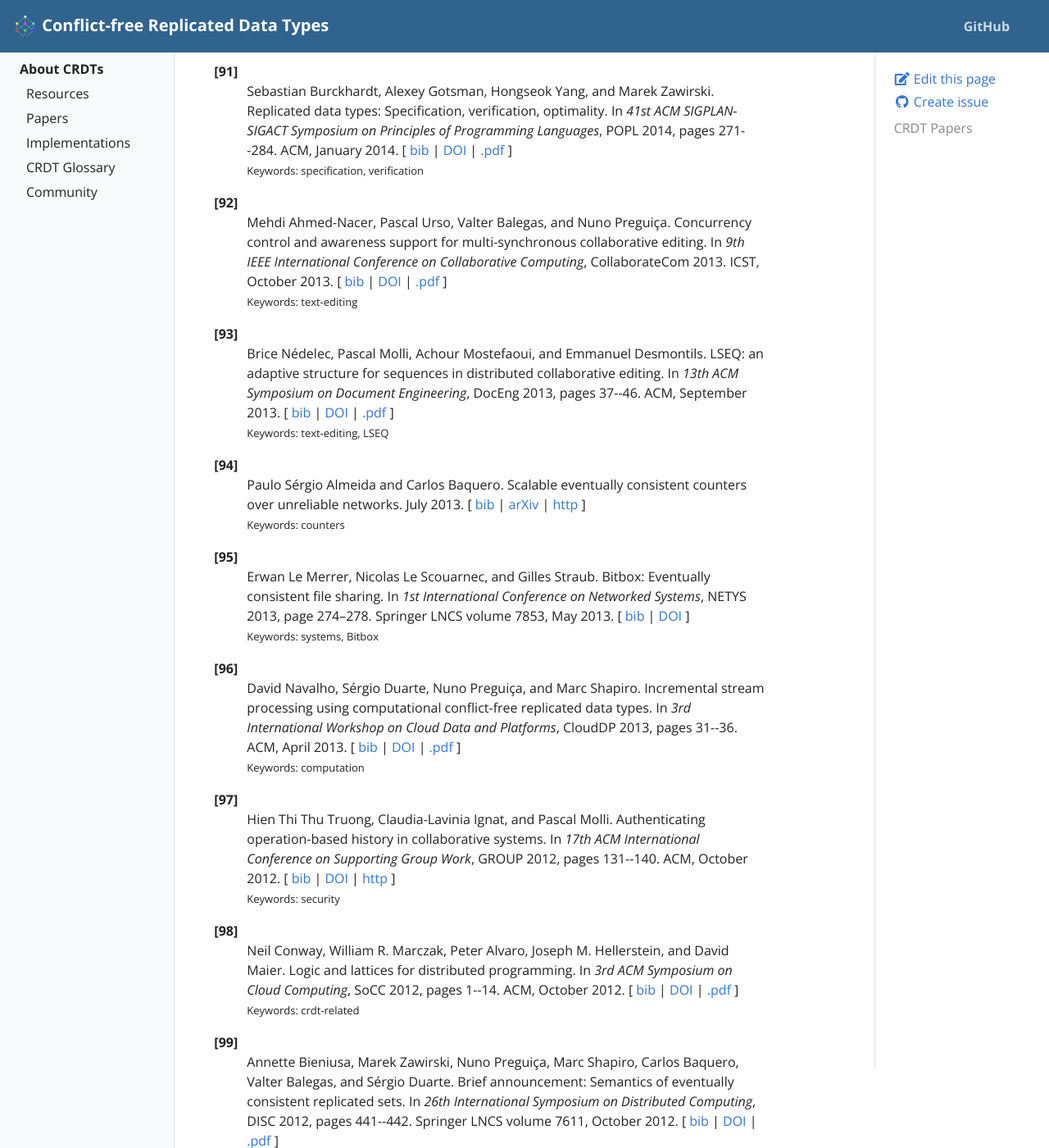
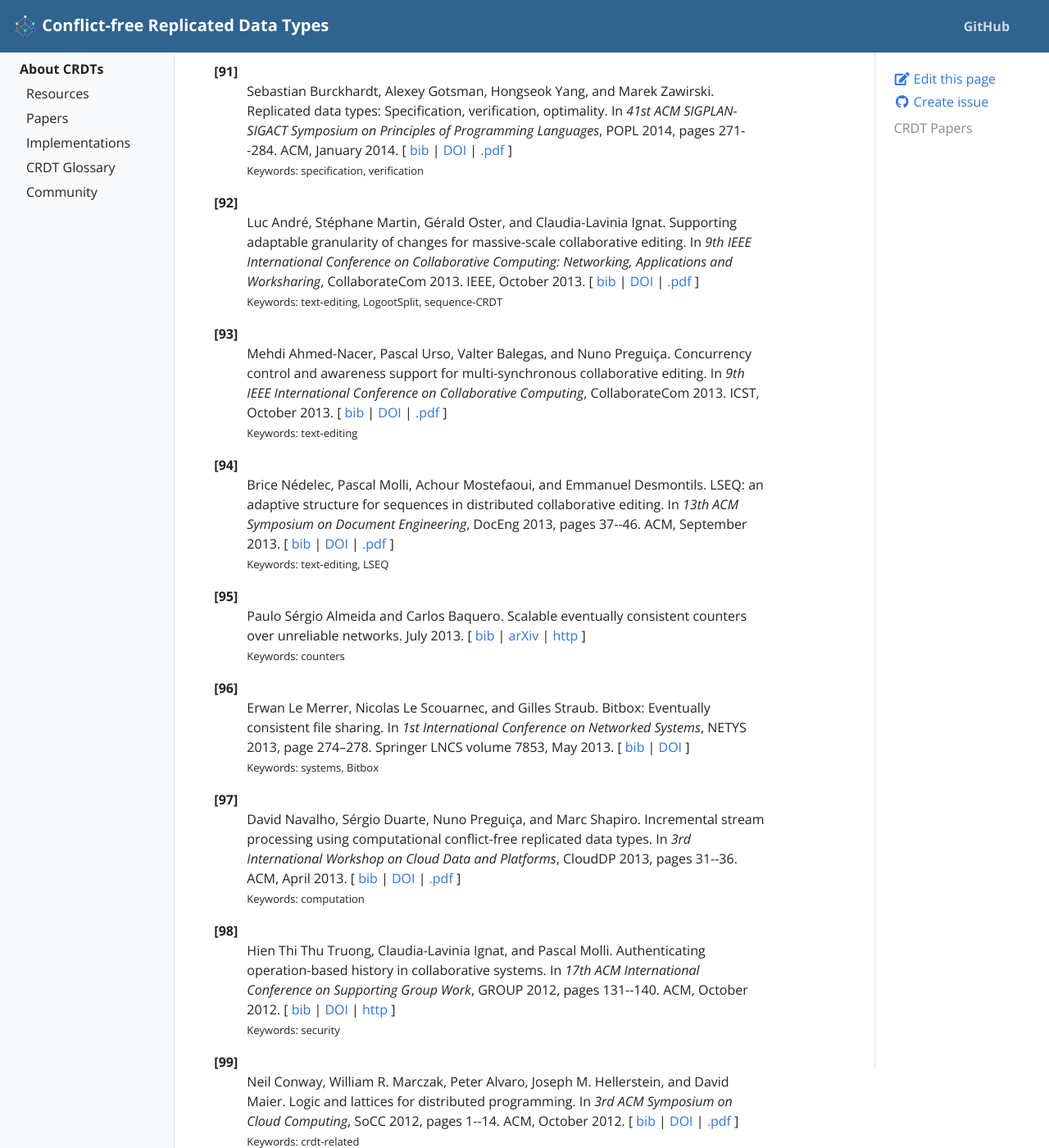
Before and after one commit to ept/crdt-website, a Jekyll site: the page built from papers.html, in a window 1280 px wide and 1400 px high, scrolled down 13807 px. Shown: the whole window at 82% size. Built offline with Jekyll 4.4.1, drawn with Linux system fonts in a browser that asks for light colours; some of the changed text lies outside the part shown.

Commit message:
update HTML files about papers (conversion)

```diff
--- a/papers.html
+++ b/papers.html
@@ -1748,7 +1748,28 @@ Keywords: specification, verification
 
 
 <dt>
-[<a name="AhmedNacer2013concurrency">92</a>]
+[<a name="Andre2013LogootSplit">92</a>]
+</dt>
+<dd>
+Luc Andr&eacute;, St&eacute;phane Martin, G&eacute;rald Oster, and Claudia-Lavinia
+  Ignat.
+ Supporting adaptable granularity of changes for massive-scale
+  collaborative editing.
+ In <em>9th IEEE International Conference on Collaborative Computing:
+  Networking, Applications and Worksharing</em>, CollaborateCom 2013. IEEE, October
+  2013.
+[&nbsp;<a href="papers_bib.html#Andre2013LogootSplit">bib</a>&nbsp;|
+<a href="http://dx.doi.org/10.4108/icst.collaboratecom.2013.254123">DOI</a>&nbsp;|
+<a href="https://hal.inria.fr/hal-00903813/file/main.pdf">.pdf</a>&nbsp;]
+<blockquote><font size="-1">
+Keywords: text-editing, LogootSplit, sequence-CRDT
+</font></blockquote>
+
+</dd>
+
+
+<dt>
+[<a name="AhmedNacer2013concurrency">93</a>]
 </dt>
 <dd>
 Mehdi Ahmed-Nacer, Pascal Urso, Valter Balegas, and Nuno Pregui&ccedil;a.
```
Also changed, not shown: other parts of papers.html (+26 -26 lines), papers_bib.html (+15 -0 lines).
